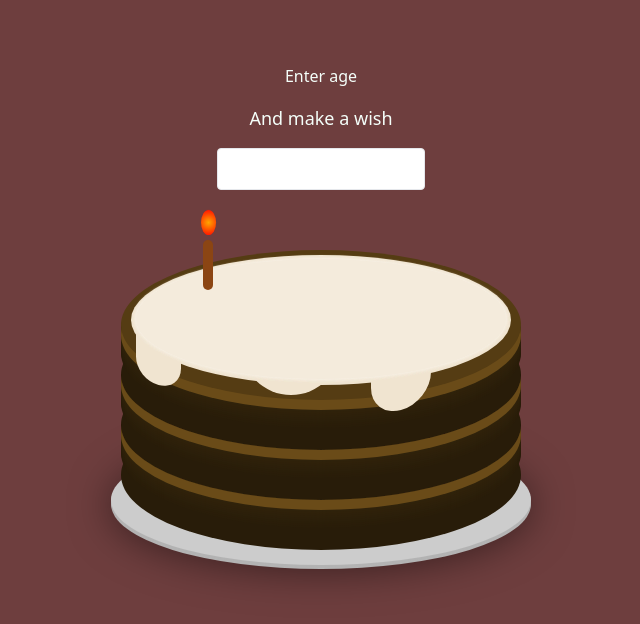
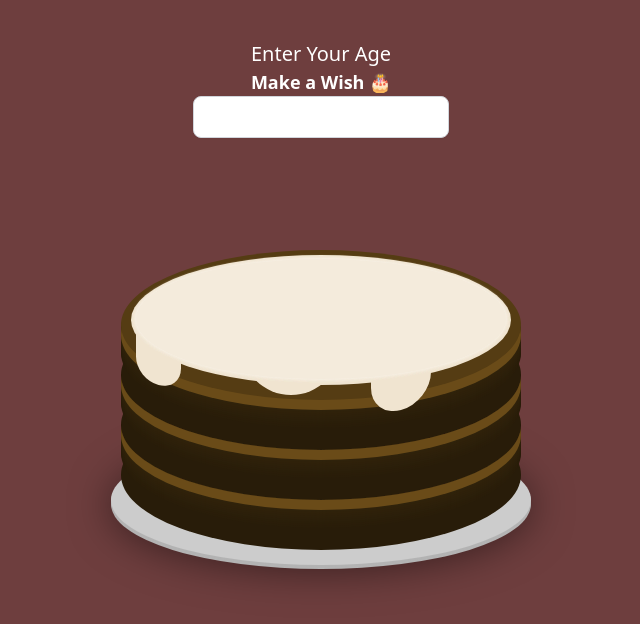
Before and after one commit to AnastasiaGridchina/birthday-cake, a Next.js app: page / in a window 1280 px wide. Shown: the top 624 px of the page, without its empty margins (319-959 px from the left). Built offline with nearby package versions, Linux system fonts and the light colour scheme; no server answers.

Commit message:
fix: UI changes

```diff
--- a/app/age/AgeInput.tsx
+++ b/app/age/AgeInput.tsx
@@ -17,28 +17,31 @@ export const AgeInput: React.FC<AgeInputProps> = ({age, setAge, isSoundDetected}
     };
 
     return (
-        <div className="mt-[5%] text-center space-y-4">
-            <p>Enter age</p>
-            <p className="text-lg">And make a wish</p>
+        <div className="mt-10 text-center space-y-6">
+            {isSoundDetected ? (
+                <div className="space-y-2">
+                    <h1 className="text-3xl font-extrabold text-white">🎉 Happy Birthday! 🎉</h1>
+                    <p className="text-lg text-white">Your wish has been made!</p>
+                </div>
+            ) : (
+                <div>
+                    <p className="text-xl font-medium text-white">Enter Your Age</p>
+                    <p className="text-lg font-semibold text-white">Make a Wish 🎂</p>
                     <input
                         type="number"
                         value={age === 0 ? "" : age}
                         onChange={handleInputChange}
                         min="0"
                         max="122"
-                className="w-full sm:w-52 px-3 py-2 border rounded"/>
-            <div>
-                {age > 0 ? (
-                    (<p>Blow out the candles below:</p>)) : null}
-                {isSoundDetected ? (
-                        <div className="space-y-4">
-                            <h1 className="text-2xl font-bold">🎉 Happy Birthday! 🎉</h1>
-                            <p className="text-lg">Your wish has been made!</p>
+                        className="w-full sm:w-64 px-4 py-2 border border-gray-300 rounded-lg shadow-sm focus:outline-none focus:ring-2 focus:ring-blue-400 focus:border-blue-400"/>
+                    <div className="mt-4 space-y-4">
+                        {age > 0 && <p className="text-white text-base">Blow out the candles below:</p>}
                     </div>
-                    )
-                    : null
-                }
                 </div>
+
+            )}
+
+
         </div>
     )
 
--- a/app/candle/CandleComponent.tsx
+++ b/app/candle/CandleComponent.tsx
@@ -1,4 +1,5 @@
 import styles from './Candle.module.css';
+import {motion} from "framer-motion";
 
 import React from "react";
 import {CandlePositions} from "@/app/page";
@@ -10,10 +11,26 @@ type CandleComponentProps = {
 
 export const CandleComponent: React.FC<CandleComponentProps> = ({elementPositions, isSoundDetected}) => {
 
+    const candleVariants = {
+        hidden: {
+            y: "-100vh", // Start above the screen
+            opacity: 0,
+        },
+        visible: {
+            y: 0, // Fall to the cake
+            opacity: 1,
+            transition: {
+                type: "spring",
+                stiffness: 50,
+                damping: 10,
+                duration: 1.5, // Customize the duration
+            },
+        },
+    };
     return (
         <>
             {elementPositions.map((position, i) => (
-                <div
+                <motion.div
                     className={styles.candle}
                     style={{
                         position: "absolute",
@@ -21,10 +38,14 @@ export const CandleComponent: React.FC<CandleComponentProps> = ({elementPosition
                         top: `${position?.y}px`,
                     }}
                     key={i}
+                    initial="hidden"
+                    animate="visible"
+                    variants={candleVariants}
+
                 >
                     <div className={styles.stick}></div>
                     <div className={`${styles.flame} ${isSoundDetected ? styles.hidden : ""}`}/>
-                </div>
+                </motion.div>
             ))}
         </>
     )
--- a/app/page.tsx
+++ b/app/page.tsx
@@ -9,17 +9,12 @@ import {AgeInput} from "@/app/age/AgeInput";
 export type CandlePositions = {
     x: number,
     y: number
-}
+} | null;
 
 export default function Home() {
     const [age, setAge] = useState(0);
-    const [candlePosition, setCandlePosition] = useState<CandlePositions[]>([{
-        x: 0,
-        y: 0
-    }]);
+    const [candlePosition, setCandlePosition] = useState<CandlePositions[]>([]);
     const [isSoundDetected, setIsSoundDetected] = React.useState(false);
-
-//setting the dimensions for the candles on the cake
 
     useEffect(() => {
         const newCandleEntries = Array.from(
@@ -33,7 +28,6 @@ export default function Home() {
         setCandlePosition((existingCandles) => [...existingCandles, ...newCandleEntries]);
     }, [age, candlePosition.length]);
 
-    //listening to the audio
     useEffect(() => {
         startListening();
     }, []);
--- a/package.json
+++ b/package.json
@@ -9,6 +9,7 @@
     "lint": "next lint"
   },
   "dependencies": {
+    "framer-motion": "^11.18.0",
     "motion": "^11.15.0",
     "next": "15.1.0",
     "react": "^19.0.0",
```
Also changed, not shown: 1 other file (tests, documents, lock files or other folders). Lines whose indentation alone changed are shown as unchanged.
